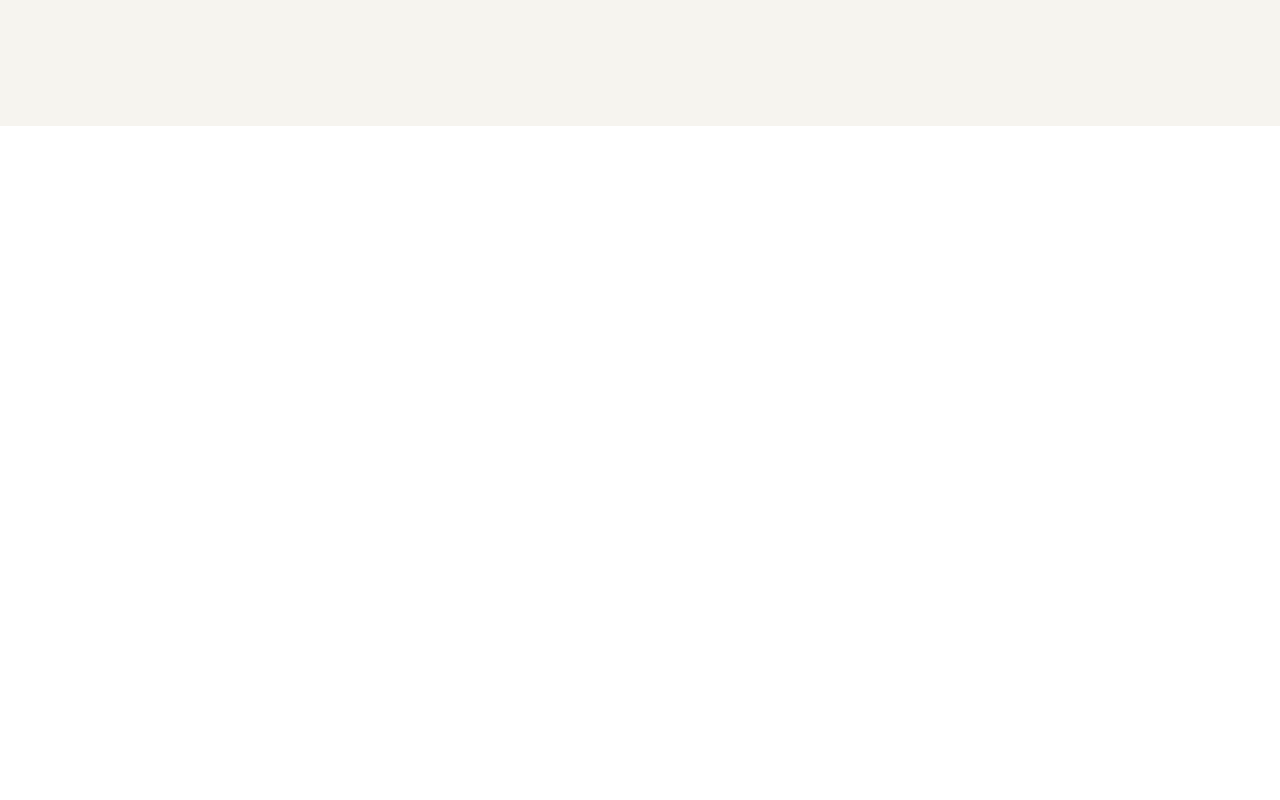
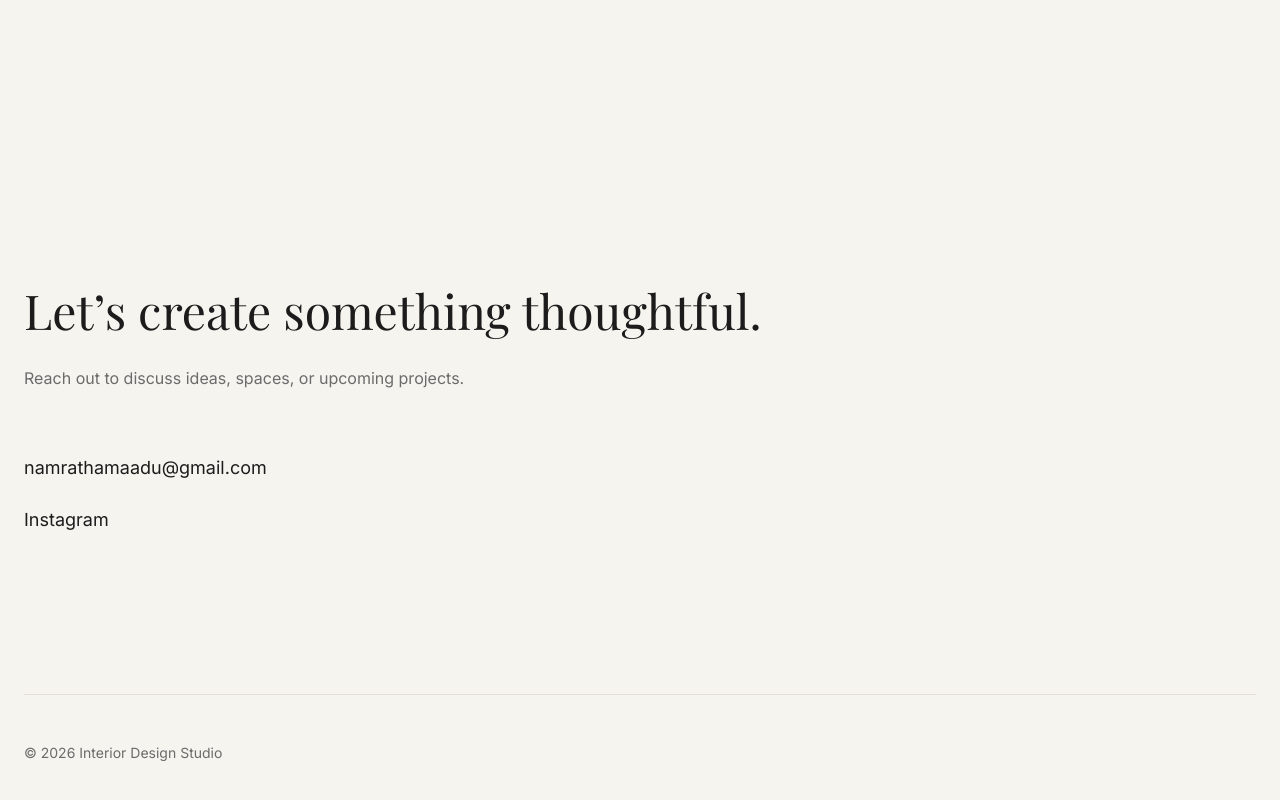
Before and after one commit to AdillSyed/interior-portfolio, a React (Vite) app: page / in a window 1280 px wide. Shown: the part 5174-5974 px from the top of the page. Before the commit the page ends 5300 px from the top, so only its background shows below. Built offline with nearby package versions, Linux system fonts and the light colour scheme.

Commit message:
Add contact section and footer

```diff
--- /dev/null
+++ b/src/components/Contact.jsx
@@ -0,0 +1,53 @@
+import { motion } from "framer-motion";
+
+const Contact = () => {
+  return (
+    <section className="bg-[#F6F4EF]">
+      <div className="max-w-7xl mx-auto px-6 py-40">
+
+        <motion.div
+          initial={{ opacity: 0, y: 24 }}
+          whileInView={{ opacity: 1, y: 0 }}
+          viewport={{ once: true }}
+          transition={{ duration: 0.6, ease: "easeOut" }}
+        >
+          <h2 className="font-serif text-3xl sm:text-4xl md:text-5xl text-[#1C1C1C]">
+            Let’s create something thoughtful.
+          </h2>
+
+          <p className="mt-8 text-[#6B6B6B] max-w-md">
+            Reach out to discuss ideas, spaces, or upcoming projects.
+          </p>
+
+          <div className="mt-16 space-y-6">
+            <a
+              href="mailto:namrathamaadu@gmail.com"
+              className="block text-lg text-[#1C1C1C] hover:opacity-70 transition"
+            >
+              namrathamaadu@gmail.com
+            </a>
+
+            <a
+              href="https://www.instagram.com/namratha_maadhu?igsh=MXhqcXM5ZzFod3IxbA=="
+              target="_blank"
+              rel="noopener noreferrer"
+              className="block text-lg text-[#1C1C1C] hover:opacity-70 transition"
+            >
+              Instagram
+            </a>
+          </div>
+        </motion.div>
+
+        {/* Footer */}
+        <div className="mt-40 pt-12 border-t border-[#E2DED6]">
+          <p className="text-sm text-[#6B6B6B]">
+            © {new Date().getFullYear()} Interior Design Studio
+          </p>
+        </div>
+
+      </div>
+    </section>
+  );
+};
+
+export default Contact;
--- a/src/pages/Home.jsx
+++ b/src/pages/Home.jsx
@@ -2,6 +2,7 @@ import Hero from "../components/Hero";
 import SelectedWorks from "../components/SelectedWorks";
 import StyleSpectrum from "../components/StyleSpectrum";
 import Process from "../components/Process";
+import Contact from "../components/Contact";
 
 const Home = () => {
   return (
@@ -10,6 +11,7 @@ const Home = () => {
       <SelectedWorks />
       <StyleSpectrum />
       <Process />
+      <Contact />
     </>
   );
 };
```
